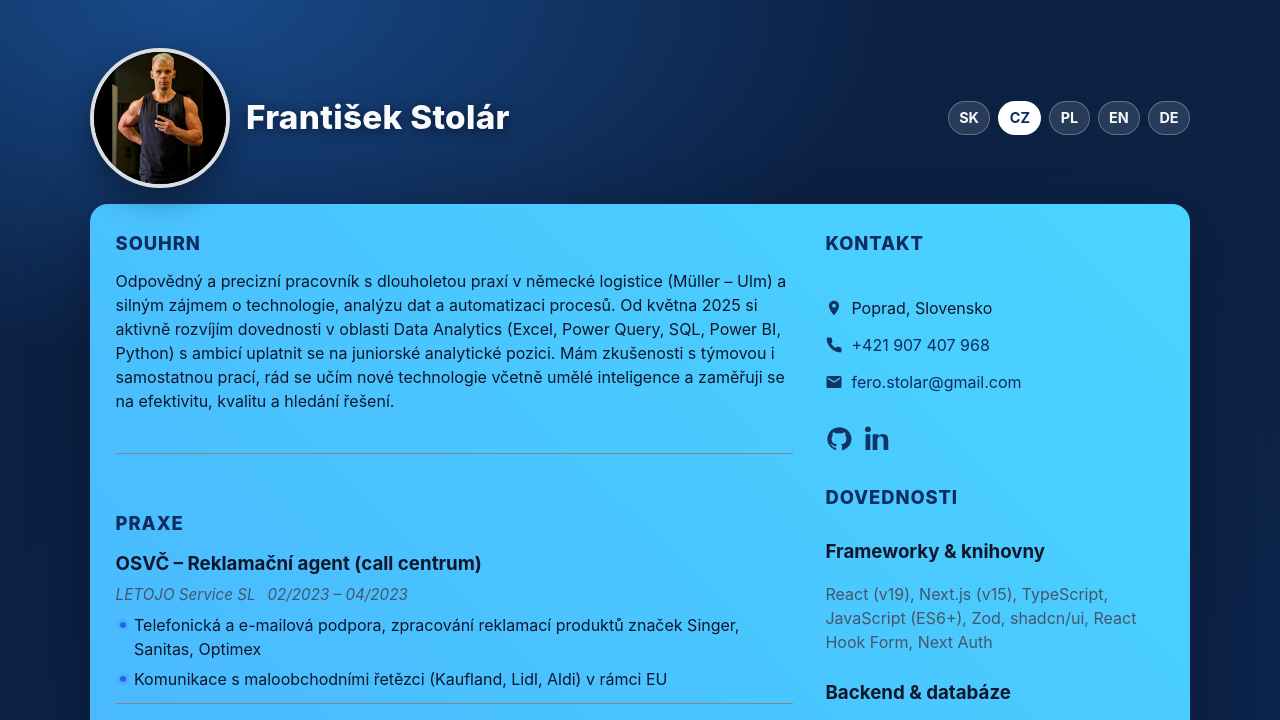
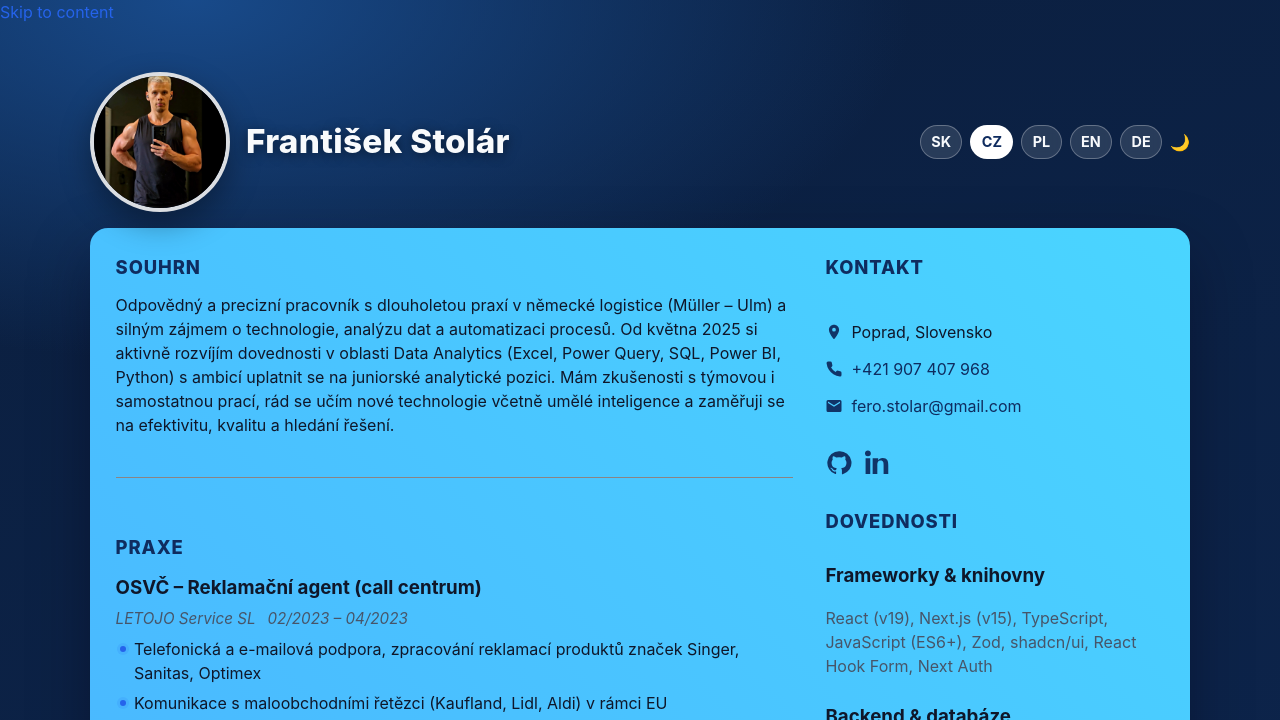
Before and after one commit to Begriper/begriper.github.io, a plain HTML site: page cs/index.html in a window 1280 px wide. Shown: the top 720 px of the page. Drawn offline with Linux system fonts and the light colour scheme.

Commit message:
Update index.html

```diff
--- a/cs/index.html
+++ b/cs/index.html
@@ -8,10 +8,33 @@
       name="description"
       content="Online životopis František Stolár – Data Analytics, Front-end, automatizace procesů."
     />
+    <meta name="author" content="František Stolár" />
+    <meta name="robots" content="index, follow" />
+    <meta name="theme-color" content="#2563eb" />
+    <meta name="color-scheme" content="light dark" />
+
+    <!-- Open Graph / Facebook -->
+    <meta property="og:type" content="website" />
+    <meta property="og:url" content="https://begriper.github.io/cs/" />
+    <meta property="og:title" content="František Stolár – Online životopis" />
+    <meta property="og:description" content="Online životopis František Stolár – Data Analytics, Front-end, automatizace procesů." />
+    <meta property="og:image" content="https://begriper.github.io/img/logo.jpg" />
+    <meta property="og:locale" content="cs_CZ" />
+
+    <!-- Twitter -->
+    <meta property="twitter:card" content="summary" />
+    <meta property="twitter:url" content="https://begriper.github.io/cs/" />
+    <meta property="twitter:title" content="František Stolár – Online životopis" />
+    <meta property="twitter:description" content="Online životopis František Stolár – Data Analytics, Front-end, automatizace procesů." />
+    <meta property="twitter:image" content="https://begriper.github.io/img/logo.jpg" />
+
+    <!-- Canonical URL -->
+    <link rel="canonical" href="https://begriper.github.io/cs/" />
     <link rel="stylesheet" href="/css/base.css" />
     <link rel="stylesheet" href="/css/theme.css" />
     <link rel="stylesheet" href="/css/layout.css" />
     <link rel="stylesheet" href="/css/components.css" />
+    <link rel="stylesheet" href="/css/print.css" media="print" />
     <link rel="alternate" hreflang="sk" href="https://begriper.github.io/sk/" />
     <link rel="alternate" hreflang="cs" href="https://begriper.github.io/cs/" />
     <link rel="alternate" hreflang="pl" href="https://begriper.github.io/pl/" />
@@ -23,20 +46,31 @@
       href="https://begriper.github.io/"
     />
 
+    <script>
+      // Prevent theme flash - initialize immediately
+      (function() {
+        const theme = localStorage.getItem('theme') || 'auto';
+        if (theme === 'dark' || (theme === 'auto' && window.matchMedia('(prefers-color-scheme: dark)').matches)) {
+          document.documentElement.setAttribute('data-theme', 'dark');
+        } else if (theme === 'light') {
+          document.documentElement.setAttribute('data-theme', 'light');
+        }
+      })();
+    </script>
     <script src="/js/main.js" type="module"></script>
   </head>
 
   <body>
-    <header class="hero container">
+    <a href="#main" class="skip-link">Skip to content</a>
+    <header class="hero container" role="banner">
       <div class="hero__photo">
-        <figure
-          class="avatar"
-          style="--avatar-zoom: 1.22; --avatar-x: 50%; --avatar-y: 28%"
-        >
+        <figure class="avatar">
           <img
             src="/img/logo.jpg"
             alt="František Stolár – profilová fotografie"
             class="avatar__img"
+            loading="lazy"
+            decoding="async"
           />
         </figure>
       </div>
@@ -45,16 +79,24 @@
         <h1 class="hero__name">František Stolár</h1>
       </div>
 
-      <nav class="lang-switch" aria-label="Language">
+      <nav class="lang-switch" aria-label="Language" role="navigation">
         <a href="/sk/" data-lang="sk" class="lang">SK</a>
         <a href="/cs/" data-lang="cs" class="lang">CZ</a>
         <a href="/pl/" data-lang="pl" class="lang">PL</a>
         <a href="/en/" data-lang="en" class="lang">EN</a>
         <a href="/de/" data-lang="de" class="lang">DE</a>
+        <button
+          id="theme-toggle"
+          class="theme-toggle"
+          aria-label="Toggle theme (light, dark, auto)"
+          title="Toggle theme"
+        >
+          <span class="theme-toggle__icon" aria-hidden="true">🌙</span>
+        </button>
       </nav>
     </header>
 
-    <main class="container resume-card">
+    <main id="main" class="container resume-card" role="main">
       <div class="resume-grid">
         <!-- ========== HLAVNÍ SLOUPEC ========== -->
         <section class="col-main">
```
